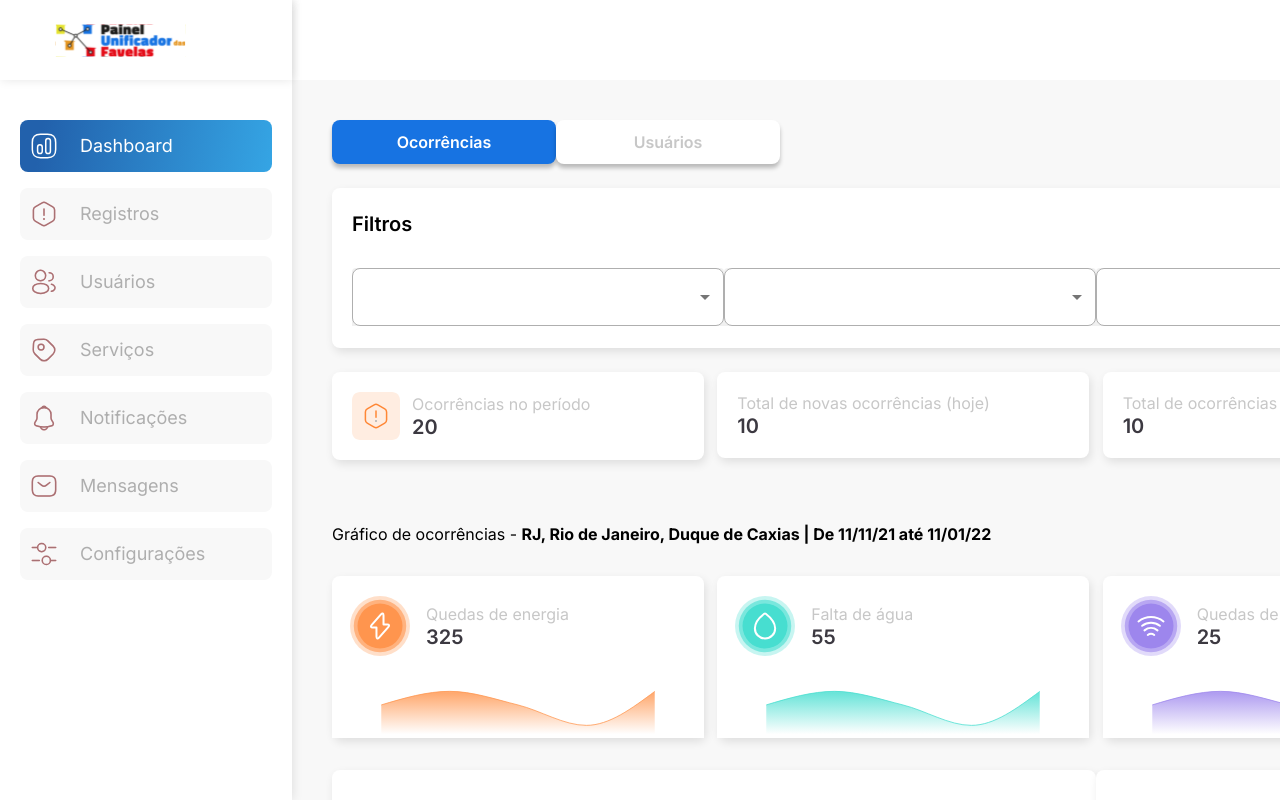
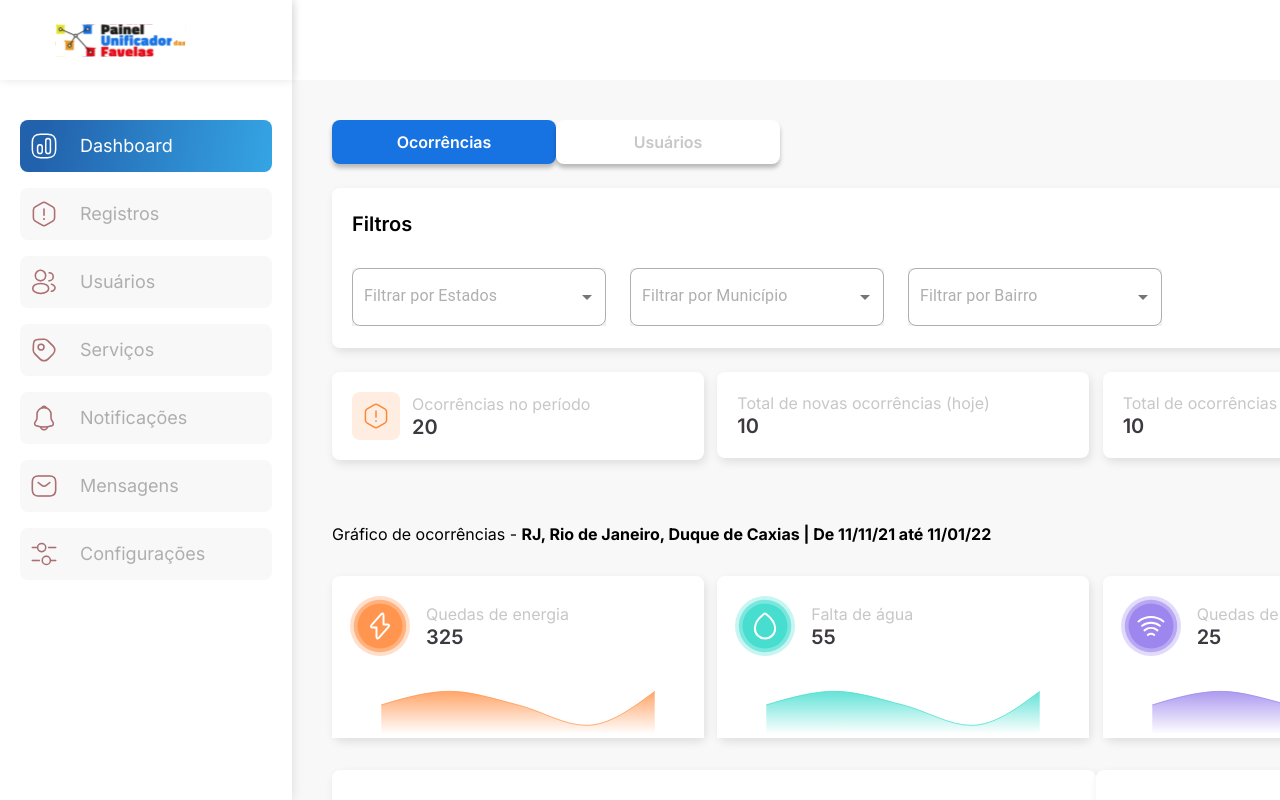
Before and after one commit to ProgramadorAos30/help-pet-frontend, a React (Create React App) app: page /dashboard in a window 1280 px wide. Shown: the top 800 px of the page. Built offline with nearby package versions, Linux system fonts and the light colour scheme.

Commit message:
Update style dashboard => (16/05/22)

```diff
--- a/src/components/CustomSelect/index.tsx
+++ b/src/components/CustomSelect/index.tsx
@@ -19,7 +19,7 @@ interface IProps {
     list: List[] | listUf[] | listCity[] | any,
     value: string,
     defaultValue?: string,
-    width?: string,
+    width?: number,
     labelDefault?: string,
 };
 
@@ -68,7 +68,7 @@ const CustomSelect:React.FC <IProps> = (props) => {
 
     return (
         <ThemeProvider theme={theme} >
-            <FormControl variant="filled" sx={{ minWidth: 372, height: 56 }}>
+            <FormControl variant="filled" sx={{ width: props.width, height: 56 }}>
                 {props.value === '' ?
                     <InputLabel>{props.labelDefault}</InputLabel>
                     :
--- a/src/components/InputText/index.tsx
+++ b/src/components/InputText/index.tsx
@@ -49,7 +49,8 @@ interface IProps {
     onChange: (e: any) => any,
     onBlur: (e: any) => any,
     type: string,
-    value: any
+    value: any,
+    width: number
 }
 
 const CustomInput: React.FC <IProps> = (props) => {
@@ -57,7 +58,7 @@ const CustomInput: React.FC <IProps> = (props) => {
         <ThemeProvider theme={theme}>
             <FormControl
                 variant="filled"
-                sx={{ minWidth: 372, height: 56, background: '#FFF  !important', borderRadius: '8px !important', border:'none'}}
+                sx={{ width: props.width, height: 56, background: '#FFF  !important', borderRadius: '8px !important', border:'none'}}
             >
                 <TextField
                     variant="filled"
--- a/src/screens/Dashboard/index.tsx
+++ b/src/screens/Dashboard/index.tsx
@@ -8,7 +8,8 @@ import {
     CardInfo,
     CardGraficItem,
     CardGraficArea,
-    YearGrafic
+    YearGrafic,
+    CustomInput
 } from '../../components';
 import {
     ocurrenceIcon,
@@ -468,9 +469,9 @@ const Dashboard: React.FC = () => {
                             <S.SearchBar>
                                 <div>
                                     <CustomSelect
-                                        width='254px'
-                                        defaultValue="Estados"
-                                        label='Filtrar por Estados'
+                                        width={254}
+                                        label='Estados'
+                                        labelDefault='Filtrar por Estados'
                                         value={value}
                                         list={list}
                                         onChange={(e: any) => {
@@ -479,9 +480,9 @@ const Dashboard: React.FC = () => {
                                         }}
                                     />
                                     <CustomSelect
-                                        width='254px'
-                                        defaultValue="Município"
-                                        label='Filtrar por Estados'
+                                        width={254}
+                                        label="Município"
+                                        labelDefault="Filtrar por Município"
                                         value={value2}
                                         list={list}
                                         onChange={(e: any) => {
@@ -489,9 +490,9 @@ const Dashboard: React.FC = () => {
                                         }}
                                     />
                                     <CustomSelect
-                                        width='254px'
-                                        defaultValue="Bairro"
-                                        label='Filtrar por Estados'
+                                        width={254}
+                                        label="Bairro"
+                                        labelDefault='Filtrar por Bairro'
                                         value={value3}
                                         list={list}
                                         onChange={(e: any) => {
@@ -500,26 +501,30 @@ const Dashboard: React.FC = () => {
                                     />
                                 </div>
                                 <div>
-                                    {/* <CustomInputText
+                                    <CustomInput
+                                        width={176}
                                         type='date'
                                         label='De:'
                                         onChange={(e: any) => {
-                                            setData(e)
+                                            setData(e);
                                             console.log(e);
 
-                                        }}
-                                        value={data == '' ? '' : data}
-                                        placeholder="--/--/--"
-                                    />
-                                    <CustomInputText
+                                        } }
+                                        value={data}
+                                        onBlur={function (e: any) {
+                                            throw new Error('Function not implemented.');
+                                        } }                                    />
+                                    <CustomInput
+                                        width={176}
                                         type='date'
                                         label='Até:'
                                         onChange={(e: any) => {
-                                            setData(e.target.value)
-                                        }}
+                                            setData(e.target.value);
+                                        } }
                                         value={data}
-                                        placeholder="--/--/--"
-                                    /> */}
+                                        onBlur={function (e: any) {
+                                            throw new Error('Function not implemented.');
+                                        } }                                    />
                                 </div>
                             </S.SearchBar>
                         </Box>
@@ -621,7 +626,7 @@ const Dashboard: React.FC = () => {
                             <p> Ocorrências no útimo ano - <b>2021</b></p>
                             <div style={{background: '#fff'}}>
                                 <CustomSelect
-                                    width='254px'
+                                    width={254}
                                     defaultValue="Ano"
                                     label='Filtrar por ano'
                                     value={yearValue}
@@ -706,9 +711,9 @@ const Dashboard: React.FC = () => {
                             <S.SearchBar>
                                 <div>
                                     <CustomSelect
-                                        width='254px'
-                                        defaultValue="Estados"
-                                        label='Filtrar por Estados'
+                                        width={254}
+                                        label='Estados'
+                                        labelDefault='Filtrar por Estados'
                                         value={value}
                                         list={list}
                                         onChange={(e: any) => {
@@ -717,9 +722,9 @@ const Dashboard: React.FC = () => {
                                         }}
                                     />
                                     <CustomSelect
-                                        width='254px'
-                                        defaultValue="Município"
-                                        label='Filtrar por Estados'
+                                        width={254}
+                                        label="Município"
+                                        labelDefault="Filtrar por Município"
                                         value={value2}
                                         list={list}
                                         onChange={(e: any) => {
@@ -727,9 +732,9 @@ const Dashboard: React.FC = () => {
                                         }}
                                     />
                                     <CustomSelect
-                                        width='254px'
-                                        defaultValue="Bairro"
-                                        label='Filtrar por Estados'
+                                        width={254}
+                                        label="Bairro"
+                                        labelDefault='Filtrar por Bairro'
                                         value={value3}
                                         list={list}
                                         onChange={(e: any) => {
@@ -738,24 +743,30 @@ const Dashboard: React.FC = () => {
                                     />
                                 </div>
                                 <div>
-                                    {/* <CustomInputText
+                                    <CustomInput
+                                        width={176}
                                         type='date'
                                         label='De:'
                                         onChange={(e: any) => {
-                                            setData(e)
-                                            console.log(e);
-
-                                        }}
-                                        value={data == '' ? '' : data}
+                                            setData(e.target.value);
+                                        } }
+                                        value={data}
+                                        onBlur={function (e: any) {
+                                            throw new Error('Function not implemented.');
+                                        } }
                                     />
-                                    <CustomInputText
+                                    <CustomInput
+                                        width={176}
                                         type='date'
                                         label='Até:'
                                         onChange={(e: any) => {
-                                            setData(e.target.value)
-                                        }}
+                                            setData(e.target.value);
+                                        } }
                                         value={data}
-                                    /> */}
+                                        onBlur={function (e: any) {
+                                            throw new Error('Function not implemented.');
+                                        } }
+                                    />
                                 </div>
                             </S.SearchBar>
                         </Box>
@@ -810,7 +821,7 @@ const Dashboard: React.FC = () => {
                             <p> Usuários no útimo ano - <b>2021</b></p>
                             <div style={{background: '#fff'}}>
                                 <CustomSelect
-                                    width='254px'
+                                    width={254}
                                     defaultValue="Ano"
                                     label='Filtrar por ano'
                                     value={yearValue}
--- a/src/screens/Dashboard/style.ts
+++ b/src/screens/Dashboard/style.ts
@@ -37,7 +37,7 @@ export const SearchBar = styled.div`
     justify-content: space-between;
 
     > div:nth-child(1){
-        width: 820px;
+        width: 810px;
         display: flex;
         justify-content: space-between;
     }
@@ -46,10 +46,6 @@ export const SearchBar = styled.div`
         width: 376px;
         display: flex;
         justify-content: space-between;
-
-        > div {
-            margin-right: 24px;
-        }
     }
 `;
 
--- a/src/screens/Login/index.tsx
+++ b/src/screens/Login/index.tsx
@@ -53,6 +53,7 @@ const Login: React.FC = () => {
                                 onBlur={onBlur}
                                 type='text'
                                 value={value}
+                                width={372}
                             />
                         )}
                     />
@@ -67,6 +68,7 @@ const Login: React.FC = () => {
                                 onBlur={onBlur}
                                 type='password'
                                 value={value}
+                                width={372}
                             />
                         )}
                     />
```
Also changed, not shown: src/screens/Usuarios/NewUser/index.tsx (+9 -1 lines).
